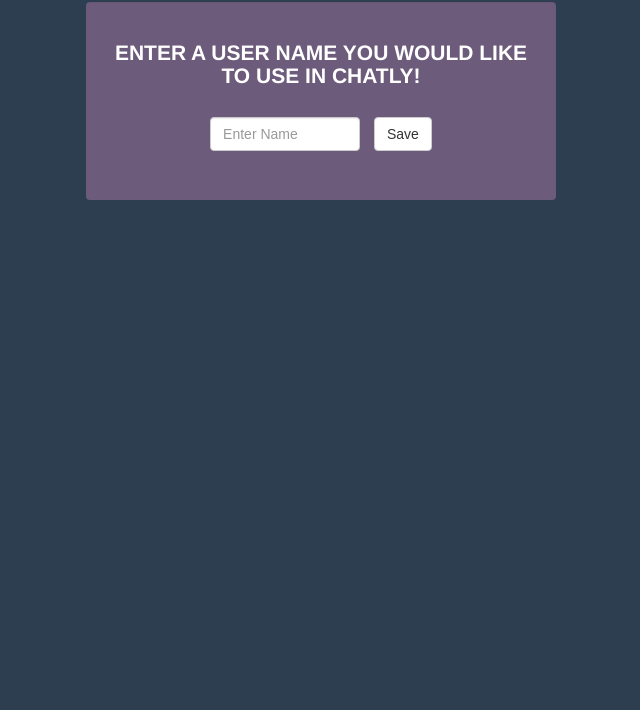
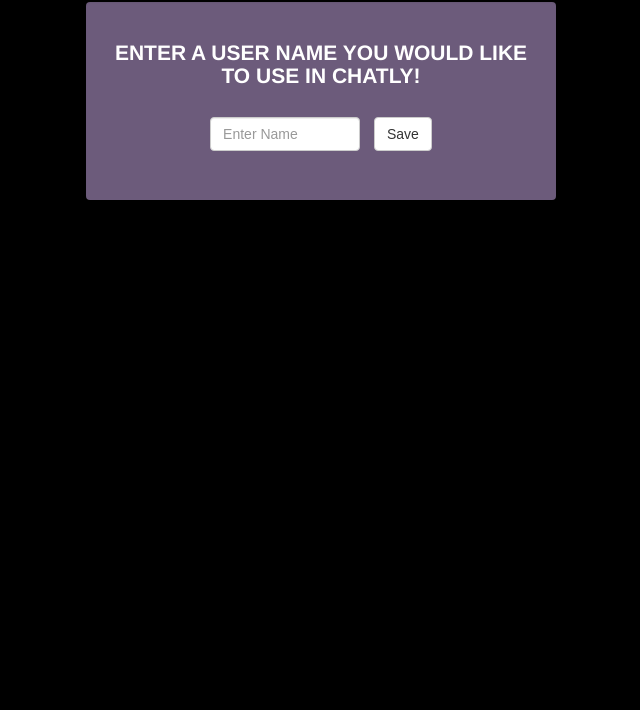
Before and after one commit to alex-ald/Chatly, a website: page public/index.html in a window 1280 px wide. Shown: the part 90-800 px from the top of the page, without its empty margins (319-959 px from the left). Drawn offline with nearby package versions, Linux system fonts and the light colour scheme; no server answers.

Commit message:
changed ui color

```diff
--- a/public/stylesheets/chatly.css
+++ b/public/stylesheets/chatly.css
@@ -23,7 +23,7 @@
     width: 100%;
     height: 100%;
     z-index: 10;
-    background-color: #2c3e50;
+    background-color: black; /*#2c3e50;*/
 }
 
 .nameForm {
```
